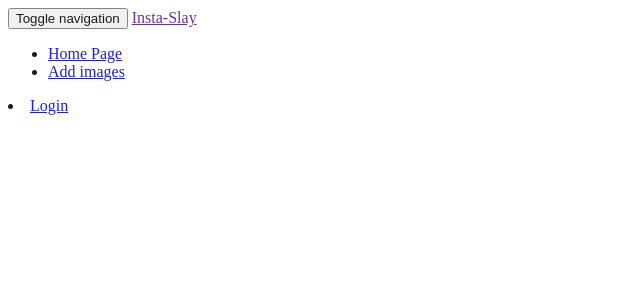
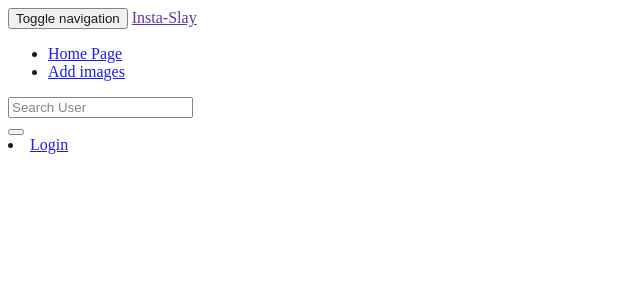
Before and after one commit to tw8130/Insta-slay, a Django app: template pics/templates/navbar.html in a window 1280 px wide. Shown: the top 300 px of the page, without its empty margins (0-640 px from the left). Run offline with Django 3.2, Linux system fonts and the light colour scheme; the template is opened without the code that fills it, so the values that code supplies are empty; parts of the project's set-up code (start-up, migrations or seed data) failed here and were passed over.

Commit message:
add a search form and defined a query name

```diff
--- a/pics/templates/navbar.html
+++ b/pics/templates/navbar.html
@@ -24,6 +24,21 @@
                         <a href="/admin">Add images</a>
                     </li>
                 </ul>
+                <!-- Adding a search form  -->
+                <div class="col-sm-4 col-md-4 navbar-right">
+
+                  <form class="navbar-form" role="search" action="{% url 'search_results' %}">
+
+                    <div class="input-group">
+                      <input type="text" class="form-control" placeholder="Search User" name="profile">
+                      <div class="input-group-btn">
+                        <button class="btn btn-default" type="submit"><i class="glyphicon glyphicon-search"></i></button>
+                      </div>
+                    </div>
+
+                  </form>
+                </div>
+                <!-- search form end -->
 
                 <div class="col-sm-6 col-md-6">
                     {% if user.is_authenticated %}
```
